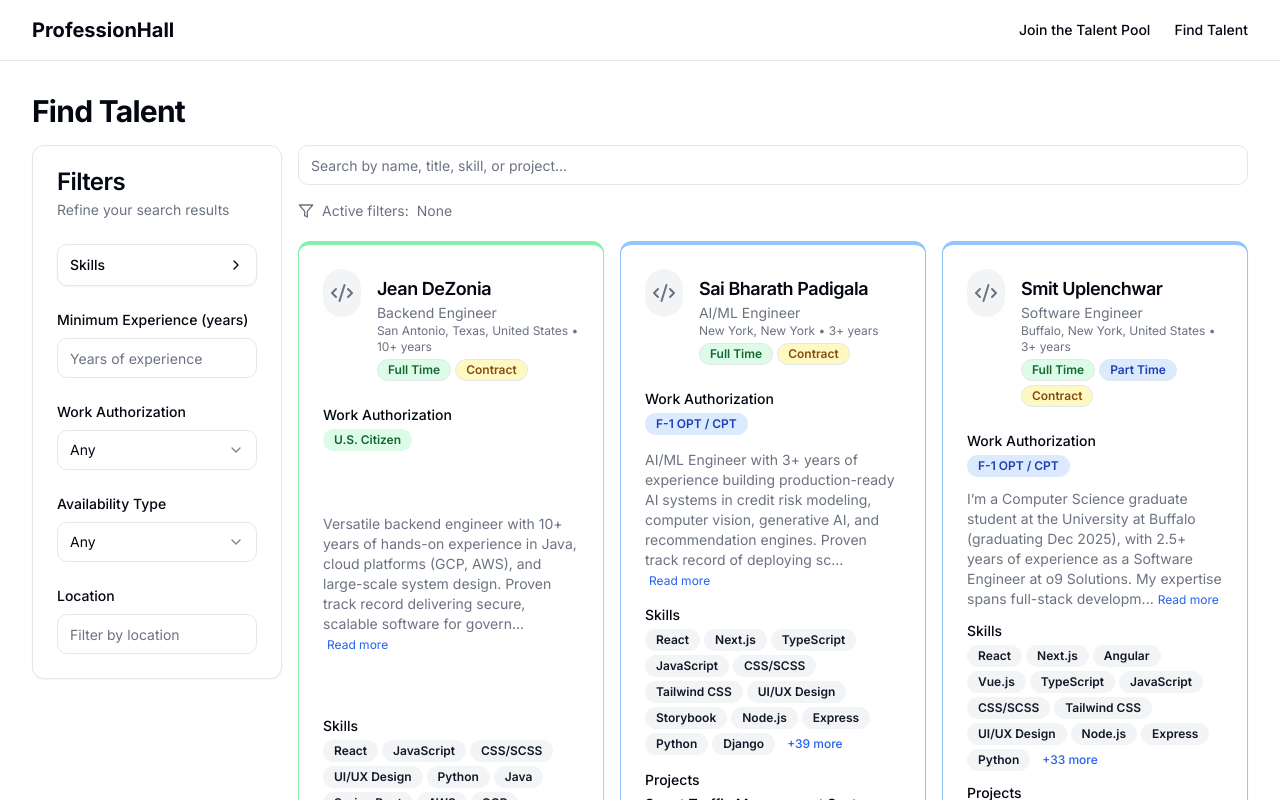
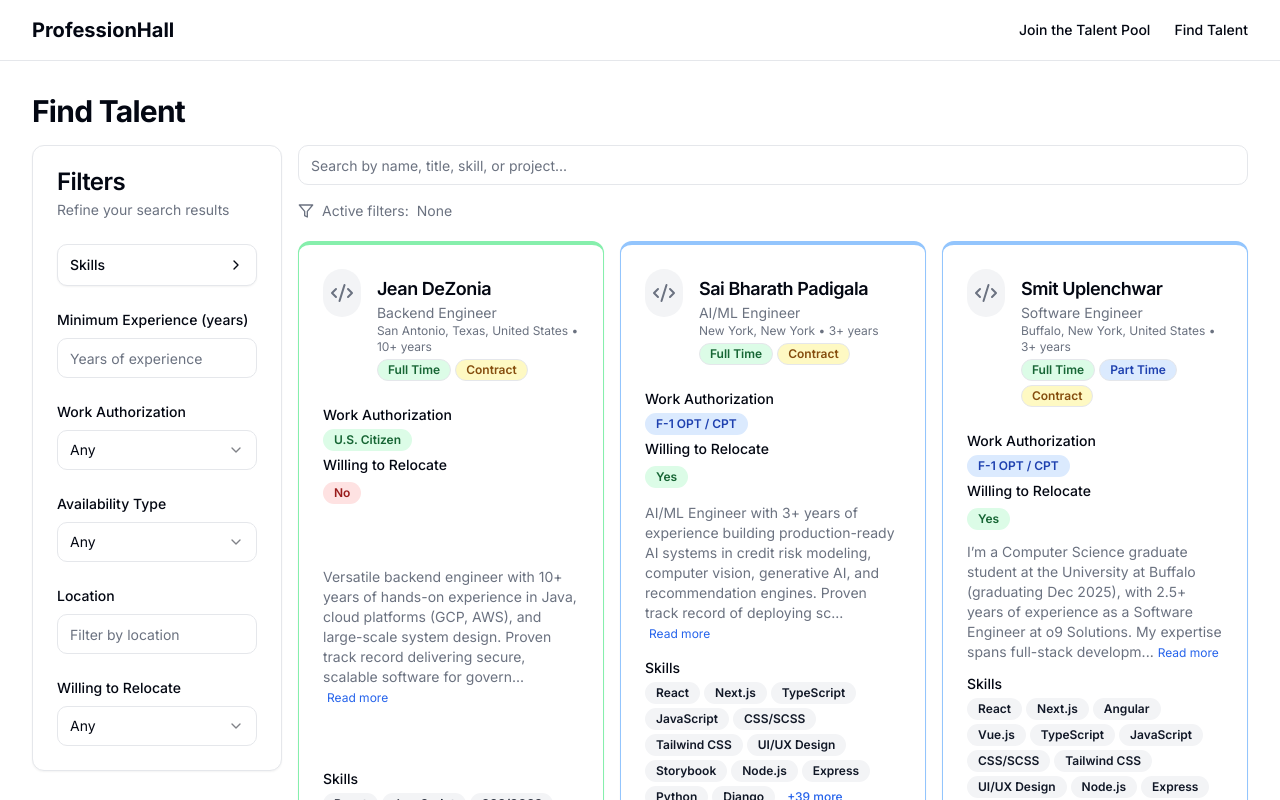
Before and after one commit to LtShibby/ProfessionHall, a Next.js app: page /search in a window 1280 px wide. Shown: the top 800 px of the page. Built offline with nearby package versions, Linux system fonts and the light colour scheme.

Commit message:
adding willing to relocate info on engineer card, adding new engineers

```diff
--- a/app/search/page.tsx
+++ b/app/search/page.tsx
@@ -34,6 +34,7 @@ export default function SearchPage() {
   const [currentPage, setCurrentPage] = useState(1)
   const [suggestions, setSuggestions] = useState<string[]>([])
   const [locationSuggestions, setLocationSuggestions] = useState<string[]>([])
+  const [willingToRelocateFilter, setWillingToRelocateFilter] = useState("any")
 
   const commonSkills = [
     "React", "Node.js", "Python", "TypeScript", "JavaScript", "AWS", "Java",
@@ -67,8 +68,9 @@ export default function SearchPage() {
           (Array.isArray(eng.workAuthorization) &&
             eng.workAuthorization.some(auth => normalize(auth) === normalize(workAuthFilter)))
         const matchesAvailability = availabilityFilter === "any" || (eng.availability?.types || []).includes(availabilityFilter)
+        const matchesWillingToRelocate = willingToRelocateFilter === "any" || eng.willingToRelocate === willingToRelocateFilter
 
-        return matchesQuery && matchesSkills && matchesLocation && matchesExperience && matchesWorkAuth && matchesAvailability
+        return matchesQuery && matchesSkills && matchesLocation && matchesExperience && matchesWorkAuth && matchesAvailability && matchesWillingToRelocate
       })
       setResults(filtered)
       setCurrentPage(1)
@@ -117,7 +119,7 @@ export default function SearchPage() {
 
   useEffect(() => {
     handleSearch()
-  }, [selectedSkills, locationFilter, experienceFilter, workAuthFilter, availabilityFilter])
+  }, [selectedSkills, locationFilter, experienceFilter, workAuthFilter, availabilityFilter, willingToRelocateFilter])
 
   const paginatedResults = results.slice((currentPage - 1) * PAGE_SIZE, currentPage * PAGE_SIZE)
   const totalPages = Math.ceil(results.length / PAGE_SIZE)
@@ -156,6 +158,10 @@ export default function SearchPage() {
                   setWorkAuthFilter={setWorkAuthFilter}
                   availabilityFilter={availabilityFilter}
                   setAvailabilityFilter={setAvailabilityFilter}
+                  willingToRelocateFilter={willingToRelocateFilter}
+                  setWillingToRelocateFilter={setWillingToRelocateFilter}
+                  locationSuggestions={locationSuggestions}
+                  fetchLocationSuggestions={fetchLocationSuggestions}
                   prefix="mobile"
                 />
               </div>
@@ -183,6 +189,10 @@ export default function SearchPage() {
                 setWorkAuthFilter={setWorkAuthFilter}
                 availabilityFilter={availabilityFilter}
                 setAvailabilityFilter={setAvailabilityFilter}
+                willingToRelocateFilter={willingToRelocateFilter}
+                setWillingToRelocateFilter={setWillingToRelocateFilter}
+                locationSuggestions={locationSuggestions}
+                fetchLocationSuggestions={fetchLocationSuggestions}
                 prefix="desktop"
               />
             </CardContent>
@@ -229,6 +239,8 @@ export default function SearchPage() {
               setWorkAuthFilter={setWorkAuthFilter}
               availabilityFilter={availabilityFilter}
               setAvailabilityFilter={setAvailabilityFilter}
+              willingToRelocateFilter={willingToRelocateFilter}
+              setWillingToRelocateFilter={setWillingToRelocateFilter}
             />
 
             {loading ? (
--- a/components/EngineerCard.tsx
+++ b/components/EngineerCard.tsx
@@ -43,7 +43,8 @@ export type Engineer = {
     portfolio?: string
   }
   image?: string
-  workAuthorization?: string[] // CHANGED to array
+  workAuthorization?: string[]
+  willingToRelocate?: string
 }
 
 const workAuthStyles: Record<string, { header: string; badge: string }> = {
@@ -78,6 +79,10 @@ const workAuthStyles: Record<string, { header: string; badge: string }> = {
   "Authorized to work in the U.S.": {
     header: "border-t-4 border-gray-300",
     badge: "bg-gray-100 text-gray-800",
+  },
+  "Authorized to work in Canada": {
+    header: "border-t-4 border-cyan-300",
+    badge: "bg-cyan-100 text-cyan-800",
   },
   "Indonesia Citizen": {
     header: "border-t-4 border-amber-300",
@@ -164,6 +169,20 @@ export function EngineerCard({ engineer }: { engineer: Engineer }) {
                 </Badge>
               ))}
             </div>
+            {engineer.willingToRelocate && (
+        <div>
+          <h4 className="text-sm font-medium mt-1 mb-1">Willing to Relocate</h4>
+          <Badge
+            className={clsx("text-xs", {
+              "bg-green-100 text-green-800": engineer.willingToRelocate === "Yes",
+              "bg-yellow-100 text-yellow-800": engineer.willingToRelocate === "Maybe",
+              "bg-red-100 text-red-800": engineer.willingToRelocate === "No",
+            })}
+          >
+            {engineer.willingToRelocate}
+          </Badge>
+          </div>
+        )}
           </div>
         )}
 
--- a/components/FilterSection.tsx
+++ b/components/FilterSection.tsx
@@ -31,6 +31,10 @@ export function FilterSection({
   setWorkAuthFilter,
   availabilityFilter,
   setAvailabilityFilter,
+  willingToRelocateFilter,
+  setWillingToRelocateFilter,
+  locationSuggestions,
+  fetchLocationSuggestions,
   prefix,
 }: {
   skills: string[];
@@ -44,6 +48,10 @@ export function FilterSection({
   setWorkAuthFilter: (value: string) => void;
   availabilityFilter: string;
   setAvailabilityFilter: (value: string) => void;
+  willingToRelocateFilter: string;
+  setWillingToRelocateFilter: (value: string) => void;
+  locationSuggestions: string[]
+  fetchLocationSuggestions: (value: string) => void
   prefix: string;
 }) {
   const [skillSearch] = useState("");
@@ -196,6 +204,7 @@ export function FilterSection({
             <SelectItem value="Singapore Citizen">Singapore Citizen</SelectItem>
             <SelectItem value="Authorized to work in Singapore">Authorized to work in Singapore</SelectItem>
             <SelectItem value="Authorized to work in the U.S.">Authorized to work in the U.S.</SelectItem>
+            <SelectItem value="Authorized to work in Canada">Authorized to work in Canada</SelectItem>
             <SelectItem value="Indonesia Citizen">Indonesia Citizen</SelectItem>
             <SelectItem value="Other">Other</SelectItem>
           </SelectContent>
@@ -220,13 +229,34 @@ export function FilterSection({
         </Select>
       </div>
 
-      <div className="space-y-2">
+      <div className="space-y-2 relative">
         <h3 className="text-sm font-medium">Location</h3>
         <Input
           placeholder="Filter by location"
           value={locationFilter}
-          onChange={(e) => setLocationFilter(e.target.value)}
+          onChange={(e) => {
+            setLocationFilter(e.target.value)
+            fetchLocationSuggestions(e.target.value)
+          }}
         />
+      </div>
+
+      <div className="space-y-2">
+        <h3 className="text-sm font-medium">Willing to Relocate</h3>
+        <Select
+          value={willingToRelocateFilter}
+          onValueChange={setWillingToRelocateFilter}
+        >
+          <SelectTrigger className="w-full">
+            <SelectValue placeholder="Select willingness" />
+          </SelectTrigger>
+          <SelectContent>
+            <SelectItem value="any">Any</SelectItem>
+            <SelectItem value="Yes">Yes</SelectItem>
+            <SelectItem value="No">No</SelectItem>
+            <SelectItem value="Maybe">Maybe</SelectItem>
+          </SelectContent>
+        </Select>
       </div>
     </div>
   );
--- a/data/engineers.json
+++ b/data/engineers.json
@@ -52,7 +52,8 @@
         "portfolio": null
       },
       "image": null,
-      "workAuthorization": ["U.S. Citizen"]
+      "workAuthorization": ["U.S. Citizen"],
+      "willingToRelocate": "No"
     },
     {
       "id": 100,
@@ -94,7 +95,8 @@
         "portfolio": "http://bharath-one.vercel.app"
       },
       "image": null,
-      "workAuthorization": ["F-1 OPT / CPT"]
+      "workAuthorization": ["F-1 OPT / CPT"],
+      "willingToRelocate": "Yes"
     },
     {
       "id": 101,
@@ -136,7 +138,8 @@
         "portfolio": "https://smituplenchwar.vercel.app/"
       },
       "image": null,
-      "workAuthorization": ["F-1 OPT / CPT"]
+      "workAuthorization": ["F-1 OPT / CPT"],
+      "willingToRelocate": "Yes"
     },
     {
       "id": 102,
@@ -178,7 +181,8 @@
         "resume": "https://drive.google.com/file/d/1Uuhb5TBYipxg1i9wdWIdcDjaqNOZqnSv/view?usp=sharing"
       },
       "image": null,
-      "workAuthorization": ["F-1 OPT / CPT"]
+      "workAuthorization": ["F-1 OPT / CPT"],
+      "willingToRelocate": "Yes"
     },
     {
       "id": 103,
@@ -218,7 +222,8 @@
         "resume": "https://drive.google.com/file/d/1YrrOpcIUmKtjO--BEZM2mcu5W1nkFwt3/view?usp=sharing"
       },
       "image": null,
-      "workAuthorization": ["Authorized to work in Singapore", "Indonesia Citizen"]
+      "workAuthorization": ["Authorized to work in Singapore", "Indonesia Citizen"],
+      "willingToRelocate": "Yes"
     },
     {
       "id": 104,
@@ -247,7 +252,8 @@
         "portfolio": "https://www.maptech.agency"
       },
       "image": null,
-      "workAuthorization": ["H-1B Visa Holder"]
+      "workAuthorization": ["H-1B Visa Holder"],
+      "willingToRelocate": "Yes"
     },
     {
       "id": 105,
@@ -291,7 +297,83 @@
         "portfolio": null
       },
       "image": null,
-      "workAuthorization": ["U.S. Citizen"]
+      "workAuthorization": ["U.S. Citizen"],
+      "willingToRelocate": "Maybe"
+    },
+    {
+      "id": 106,
+      "name": "Saikumar Kamireddy",
+      "title": "Senior Java Engineer",
+      "location": "Brampton, Ontario, Canada",
+      "availability": {
+        "types": ["Full Time", "Contract"],
+        "startDate": null,
+        "note": null
+      },
+      "experience": 9,
+      "skills": [
+        "Angular", "TypeScript", "JavaScript", "CSS/SCSS",
+        "Node.js", "Java", "Spring Boot",
+        "AWS", "Azure", "Docker", "Kubernetes", "CI/CD Pipelines",
+        "PostgreSQL", "MySQL", "MongoDB", "Elasticsearch",
+        "REST API Design", "TDD / Unit Testing", "Git / GitHub",
+        "Agile / Scrum", "System Design", "Microservices Architecture"
+      ],
+      "bio": "9+ years of IT experience in analysis, design and development of client server and Web-based applications using Java, J2EE and XML.",
+      "projects": [],
+      "links": {
+        "github": null,
+        "linkedin": "https://www.linkedin.com/in/saikumar-k-0b2b76123",
+        "resume": "https://docs.google.com/document/d/1HCTCck_YZsvF2lQVbrKuopVJvUi3KPRb/edit?usp=drivesdk",
+        "portfolio": null
+      },
+      "image": null,
+      "workAuthorization": ["Authorized to work in Canada"],
+      "willingToRelocate": "Yes"
+    },
+    {
+      "id": 107,
+      "name": "Muhammad Syaichul Islam",
+      "title": "Senior Backend Developer",
+      "location": "Surabaya, East Java, Indonesia",
+      "availability": {
+        "types": ["Full Time"],
+        "startDate": null,
+        "note": null
+      },
+      "experience": 8,
+      "skills": [
+        "Vue.js",
+        "Node.js", "Python", "Java", "Spring Boot", "Go", "Ruby on Rails", "PHP",
+        "GCP", "Docker",
+        "PostgreSQL", "MySQL", "Redis",
+        "REST API Design", "TDD / Unit Testing", "Git / GitHub",
+        "Agile / Scrum", "System Design", "Microservices Architecture"
+      ],
+      "bio": "Senior Backend Developer with 8+ years of experience designing and optimizing high-performance applications in banking, finance, insurance, and POS industries. Expertise in Java (Spring Boot, Quarkus), microservices, and cloud-based solutions. Passionate about continuous learning, developing high quality code, and tackling complex challenges with a logical approach.",
+      "projects": [
+        {
+          "name": "Auto2000 Digiroom",
+          "description": "Developed key features including a product synchronization system integrated with third-party platforms, and improved the product promotion system based on business analyst guidance.",
+          "technologies": ["Java", "Springboot framework", "Redis", "Grafana", "PostgreSQL"],
+          "link": "https://auto2000.co.id/"
+        },
+        {
+          "name": "School Payment Apps",
+          "description": "Created APIs for billing and payment features, integrating Midtrans payment gateway for various banking methods.",
+          "technologies": ["Golang", "Fiber framework", "Grafana", "PostgreSQL"],
+          "link": null
+        }
+      ],
+      "links": {
+        "github": "https://github.com/zyaicool",
+        "linkedin": "https://www.linkedin.com/in/muhammad-s-369526125/",
+        "resume": "https://drive.google.com/file/d/1lZJVnOGevOtTsGkK0iGnLFMxDstZ8LZJ/view?usp=sharing",
+        "portfolio": null
+      },
+      "image": null,
+      "workAuthorization": ["Indonesia Citizen"],
+      "willingToRelocate": "Yes"
     }
   ]
 }
```
Also changed, not shown: components/ActiveFilters.tsx (+13 -1 lines).
